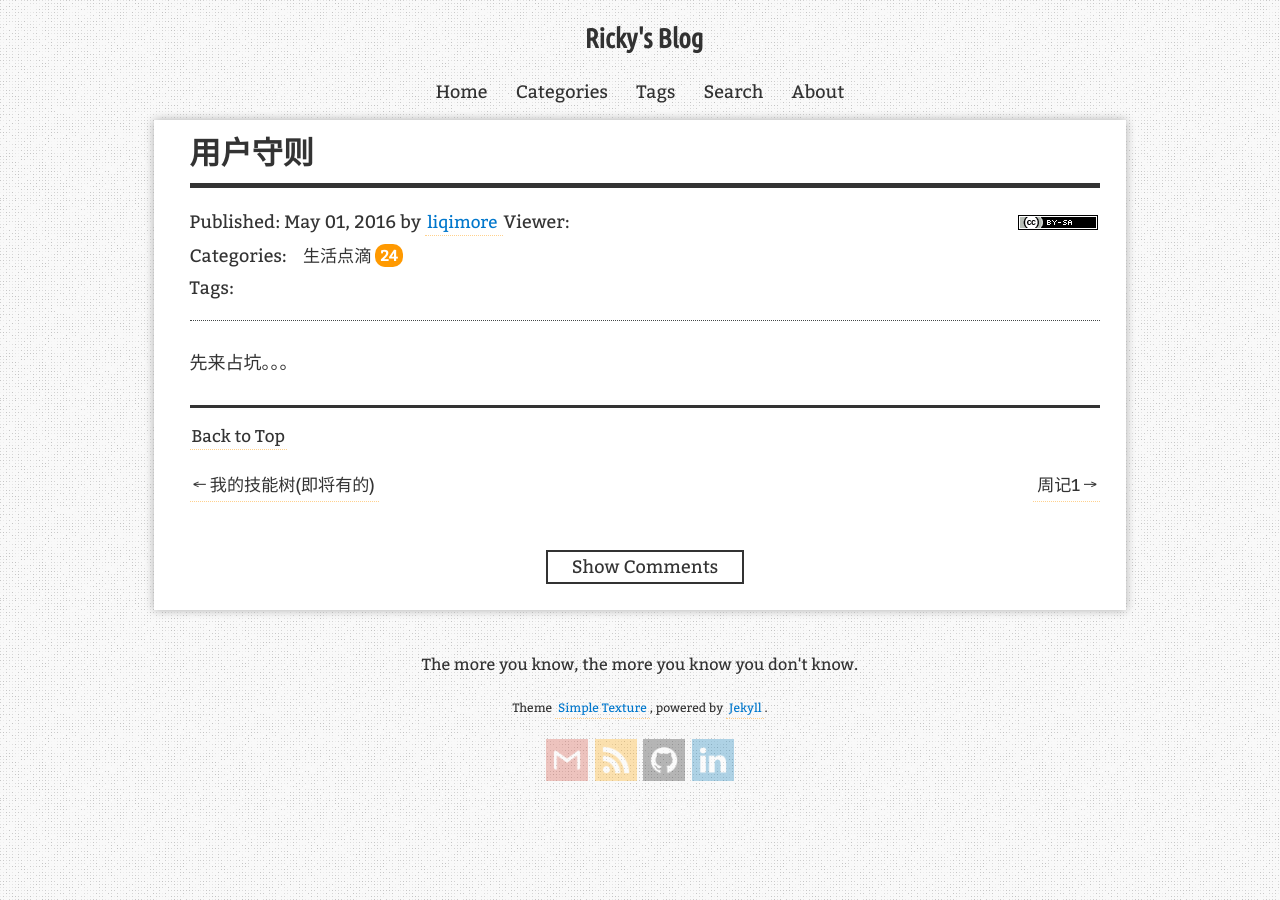
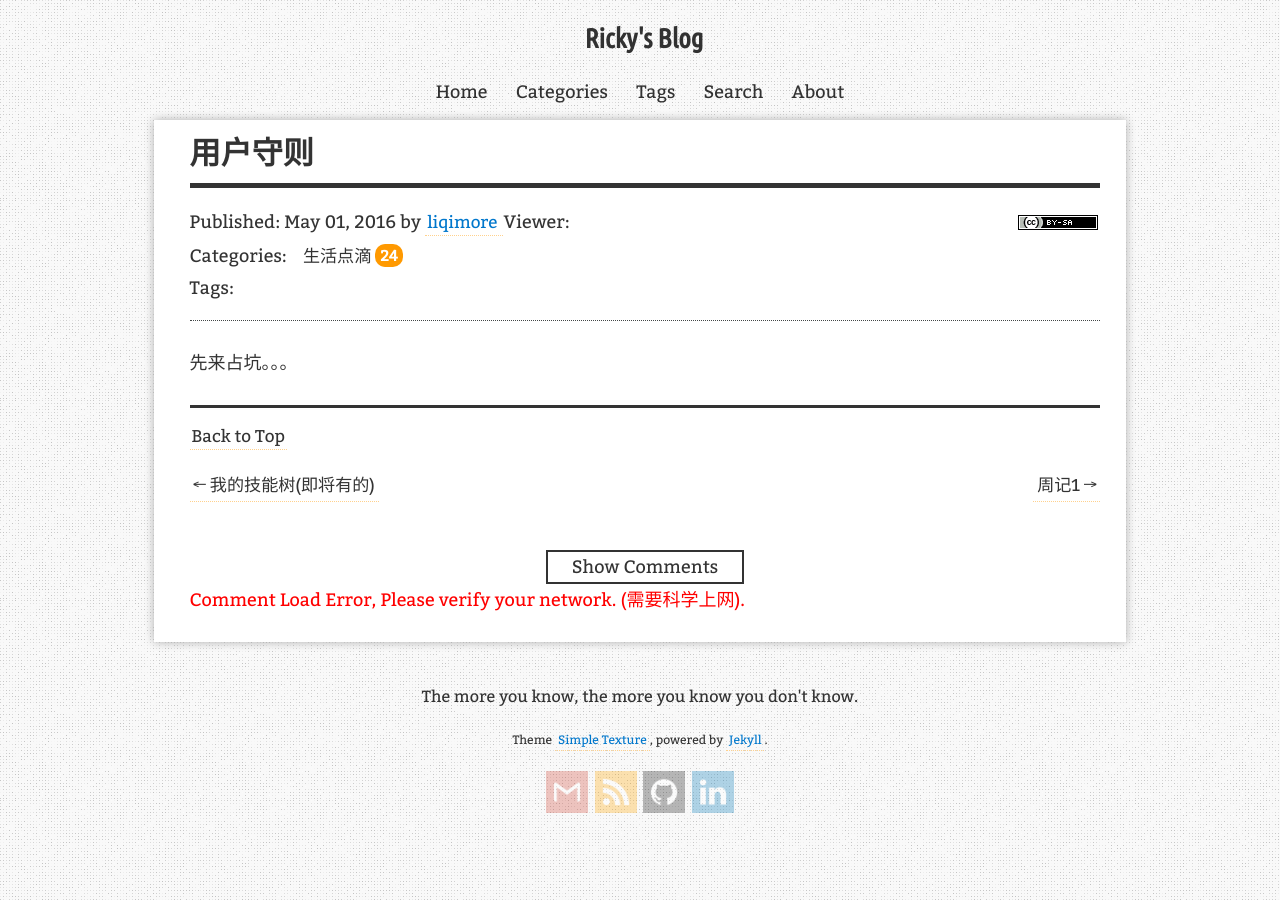
Before and after one commit to liqimore/logs, a Jekyll site: the page built from _posts/old_post/2016-05-01-free-wp-user-terms.md, in a window 1280 px wide. Built offline with Jekyll 4.4.1, drawn with Linux system fonts in a browser that asks for light colours; comment, search, counter and statistics services are not loaded.

Commit message:
add comment load error msg

```diff
--- a/_includes/common/disqus.html
+++ b/_includes/common/disqus.html
@@ -19,6 +19,9 @@
                     btnText = '{{ site.data.i18n[site.lang].show_comments }} (' + result.response[0].posts + ')';
                     $('.comments .show-hidden').html(btnText);
                 }
+            },
+            error: function () {
+                $('#commentLoadError').css("display", "inline-block");
             }
         });
 
--- a/_layouts/post.html
+++ b/_layouts/post.html
@@ -86,19 +86,11 @@ layout: blog
                                 evt.initEvent("click", true, true);
                                 document.getElementById("showComment").dispatchEvent(evt);
                                 document.getElementById("showComment").style.display = "none";
-
-                                // var dsqjs = new DisqusJS({
-                                //     shortname: 'liqimoreblog',
-                                //     siteName: "Ricky's Blog",
-                                //     identifier: "{{ page.url }}",
-                                //     url: "{{ page.url | absolute_url }}",
-                                //     apikey: 'JBKMD14vKfQ1zAJbU1sYVGXSGm6kwRanHjzRQr19n2kVWUu9jEsuxtPwBtsoFyTQ',
-                                //     admin: 'liqimore',
-                                //     adminLabel: 'Admin',
-                                //     nesting: 6
-                                // });
                             }
                         </script>
+                    </div>
+                    <div id="commentLoadError" style="display: none; color: red;">
+                        <span>Comment Load Error, Please verify your network. (需要科学上网).</span>
                     </div>
                 {% endif %}
             </div>
```
